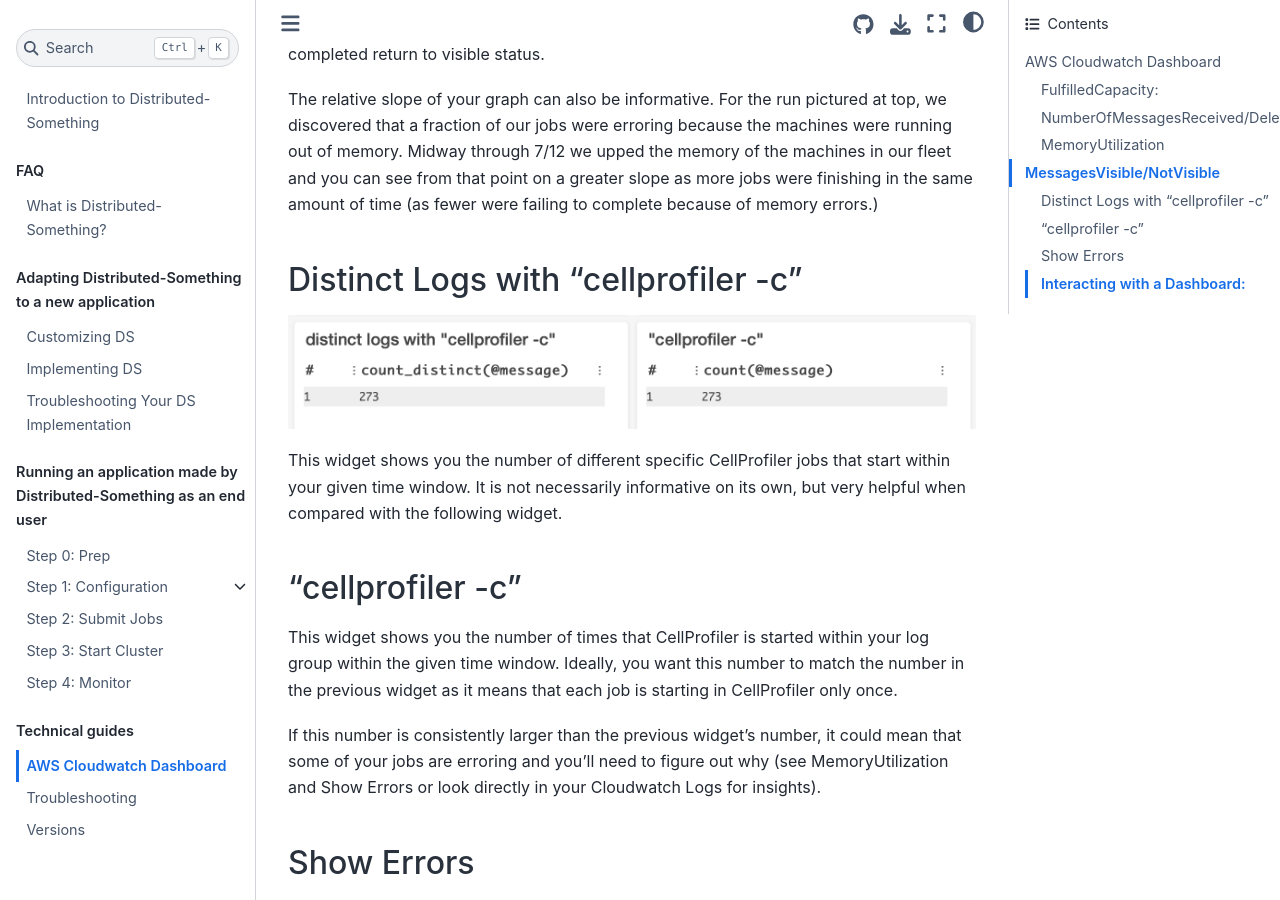
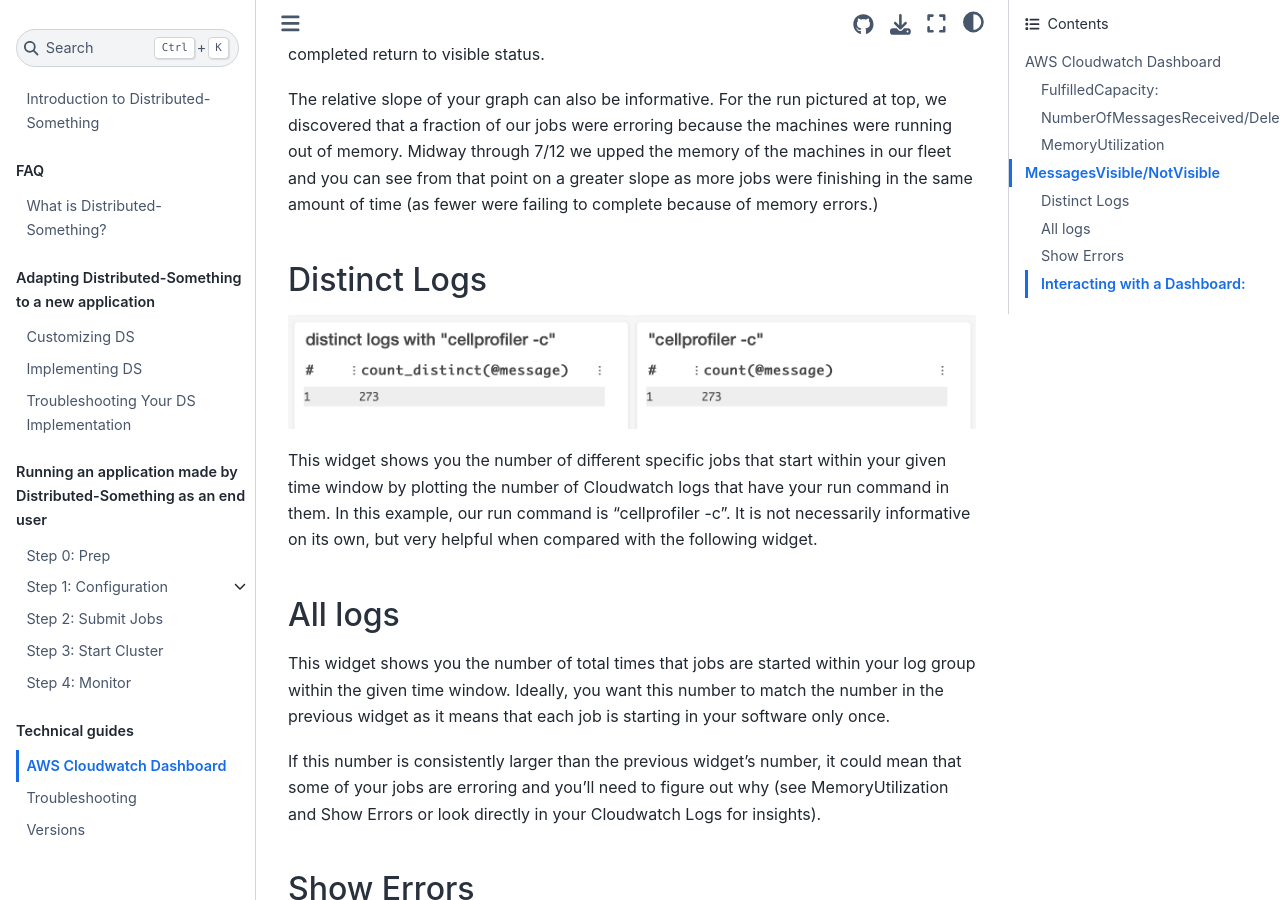
Before and after one commit to DistributedScience/Distributed-Something, a Jupyter Book: the page built from documentation/DS-documentation/dashboard.md, in a window 1280 px wide and 900 px high, scrolled down 4969 px. Built offline with Jupyter Book 1.0.4 settings and Sphinx 7.4.7 and the Sphinx Book theme 1.1.4, drawn with Linux system fonts in a browser that asks for light colours.

Commit message:
de-cellprofiler cloudwatch dashboard

```diff
--- a/documentation/DS-documentation/dashboard.md
+++ b/documentation/DS-documentation/dashboard.md
@@ -64,16 +64,17 @@ The relative slope of your graph can also be informative.
 For the run pictured at top, we discovered that a fraction of our jobs were erroring because the machines were running out of memory.
 Midway through 7/12 we upped the memory of the machines in our fleet and you can see from that point on a greater slope as more jobs were finishing in the same amount of time (as fewer were failing to complete because of memory errors.)
 
-## Distinct Logs with “cellprofiler -c”
+## Distinct Logs
 
-![Distinct Logs with “cellprofiler -c”](images/logs_comparison.png)
+![Logs comparison](images/logs_comparison.png)
 
-This widget shows you the number of different specific CellProfiler jobs that start within your given time window.
+This widget shows you the number of different specific jobs that start within your given time window by plotting the number of Cloudwatch logs that have your run command in them.
+In this example, our run command is "cellprofiler -c".
 It is not necessarily informative on its own, but very helpful when compared with the following widget.
 
-## “cellprofiler -c”
-This widget shows you the number of times that CellProfiler is started within your log group within the given time window.
-Ideally, you want this number to match the number in the previous widget as it means that each job is starting in CellProfiler only once.
+## All logs
+This widget shows you the number of total times that jobs are started within your log group within the given time window.
+Ideally, you want this number to match the number in the previous widget as it means that each job is starting in your software only once.
 
 If this number is consistently larger than the previous widget’s number, it could mean that some of your jobs are erroring and you’ll need to figure out why (see MemoryUtilization and Show Errors or look directly in your Cloudwatch Logs for insights).
 
```
Also changed, not shown: documentation/DS-documentation/customizing_DS.md (+1 -0 lines), run.py (+7 -6 lines).
